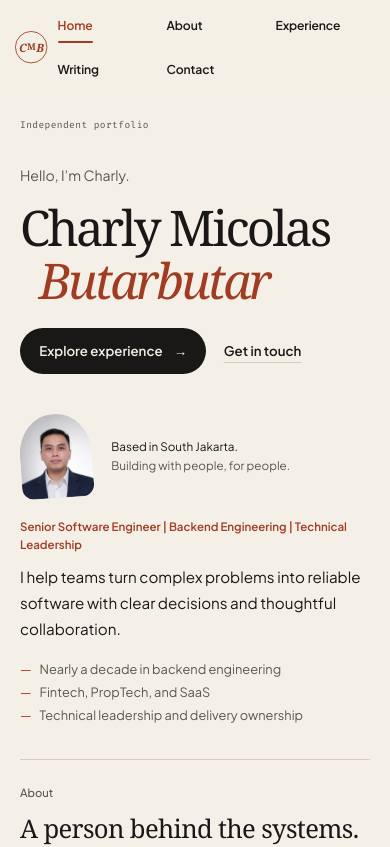
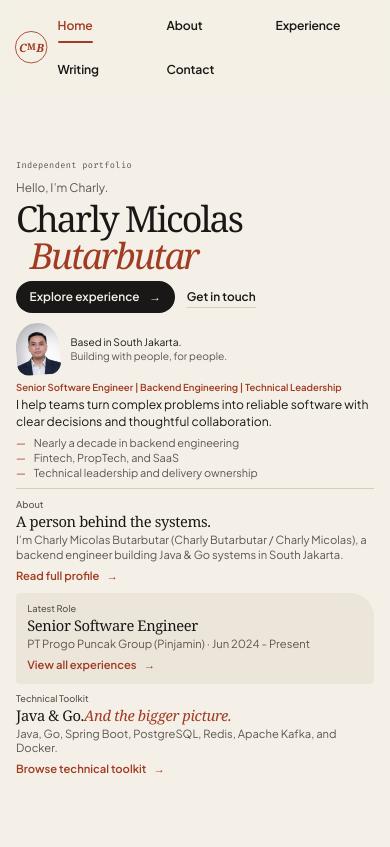
Before and after one commit to charlybutar21/charly-micolas-website, a Next.js app: page / in a window 390 px wide. Shown: the top 847 px of the page. Built offline with nearby package versions, Linux system fonts and the light colour scheme.

Commit message:
style(layout): make Home and About fit on a single screen without scrolling (#16)
Co-authored-by: Charly Micolas Butarbutar <charlymicolasbutarbutar@pinjamwinwin.com>

```diff
--- a/app/about/page.module.css
+++ b/app/about/page.module.css
@@ -1,34 +1,34 @@
 .page {
   max-width: var(--container-max);
   margin: 0 auto;
-  padding: 0 var(--page-gutter) 1.5rem;
+  padding: 0 var(--page-gutter) 1rem;
 }
 
 .overview {
   display: grid;
   grid-template-columns: minmax(15rem, 0.85fr) minmax(0, 1.75fr);
-  gap: clamp(1.5rem, 4vw, 3.5rem);
-  padding: 1.5rem 0 0;
+  gap: clamp(1.25rem, 3.5vw, 3rem);
+  padding: 1rem 0 0;
   align-items: start;
 }
 
 .profileSidebar {
   display: flex;
   flex-direction: column;
-  gap: 1rem;
-  padding: 0 1.5rem 0 0;
+  gap: 0.85rem;
+  padding: 0 1.25rem 0 0;
 }
 
 .profileCard {
   display: flex;
   flex-direction: column;
-  gap: 1rem;
+  gap: 0.75rem;
 }
 
 .imageWrapper {
   position: relative;
-  width: clamp(92px, 10vw, 120px);
-  height: clamp(92px, 10vw, 120px);
+  width: clamp(80px, 8.5vw, 104px);
+  height: clamp(80px, 8.5vw, 104px);
   padding: 3px;
   border: 1px solid var(--line);
   border-radius: 48% 48% 12px 12px;
@@ -46,32 +46,32 @@
 .profileInfo {
   display: flex;
   flex-direction: column;
-  gap: 0.4rem;
+  gap: 0.3rem;
 }
 
 .name {
   margin: 0;
   color: var(--ink);
   font-family: Georgia, 'Times New Roman', serif;
-  font-size: 1.4rem;
+  font-size: 1.3rem;
   font-weight: 400;
   letter-spacing: -0.02em;
-  line-height: 1.2;
+  line-height: 1.18;
 }
 
 .role {
   margin: 0;
   color: var(--ink);
-  font-size: 0.84rem;
+  font-size: 0.8rem;
   font-weight: 500;
-  line-height: 1.45;
+  line-height: 1.4;
 }
 
 .location {
   margin: 0;
   color: var(--muted);
   font-family: var(--font-fira-code), ui-monospace, monospace;
-  font-size: 0.7rem;
+  font-size: 0.68rem;
   letter-spacing: 0.04em;
   text-transform: uppercase;
 }
@@ -79,8 +79,8 @@
 .quickLinks {
   display: flex;
   flex-direction: column;
-  gap: 0.45rem;
-  padding-top: 0.85rem;
+  gap: 0.35rem;
+  padding-top: 0.65rem;
   border-top: 1px solid var(--line);
 }
 
@@ -89,9 +89,9 @@
   align-items: center;
   justify-content: space-between;
   gap: 0.35rem;
-  padding: 0.3rem 0;
+  padding: 0.2rem 0;
   color: var(--accent);
-  font-size: 0.83rem;
+  font-size: 0.8rem;
   font-weight: 600;
   transition:
     color 160ms ease,
@@ -105,15 +105,15 @@
 .supportingInfo {
   display: flex;
   flex-direction: column;
-  gap: 1.5rem;
+  gap: 1.1rem;
 }
 
 .bio p {
   max-width: 58ch;
-  margin: 0 0 1rem;
+  margin: 0 0 0.7rem;
   color: var(--ink);
-  font-size: 0.98rem;
-  line-height: 1.7;
+  font-size: 0.92rem;
+  line-height: 1.6;
 }
 
 .bio p:last-child {
@@ -122,11 +122,11 @@
 
 .education h2 {
   margin: 0;
-  padding-bottom: 0.65rem;
+  padding-bottom: 0.5rem;
   border-bottom: 1px solid var(--line);
   color: var(--muted);
   font-family: var(--font-fira-code), ui-monospace, monospace;
-  font-size: 0.68rem;
+  font-size: 0.66rem;
   font-weight: 600;
   letter-spacing: 0.1em;
   text-transform: uppercase;
@@ -136,7 +136,7 @@
   display: grid;
   grid-template-columns: minmax(6.5rem, 0.22fr) 1fr;
   gap: 1rem;
-  padding: 0.95rem 0;
+  padding: 0.7rem 0;
   border-bottom: 1px solid var(--line);
 }
 
@@ -148,68 +148,88 @@
 .education article > p {
   color: var(--muted);
   font-family: var(--font-fira-code), ui-monospace, monospace;
-  font-size: 0.68rem;
-  padding-top: 0.2rem;
+  font-size: 0.66rem;
+  padding-top: 0.15rem;
 }
 
 .education h3 {
   font-family: Georgia, 'Times New Roman', serif;
-  font-size: 1.2rem;
+  font-size: 1.12rem;
   font-weight: 400;
   letter-spacing: -0.015em;
 }
 
 .education h3 + p {
-  margin-top: 0.25rem;
+  margin-top: 0.2rem;
   color: var(--muted);
-  font-size: 0.84rem;
+  font-size: 0.8rem;
 }
 
 @media (max-width: 760px) {
   .page {
-    padding: 0 var(--page-gutter) 2.5rem;
+    padding: 0 1rem 0.6rem;
   }
   .overview {
     grid-template-columns: 1fr;
-    gap: 2rem;
-    padding-top: 0.5rem;
+    gap: 0.6rem;
+    padding-top: 0.45rem;
   }
   .profileSidebar {
     padding: 0;
-    gap: 1rem;
+    gap: 0.45rem;
   }
   .profileCard {
     flex-direction: row;
     align-items: center;
-    gap: 1.25rem;
+    gap: 0.75rem;
   }
   .imageWrapper {
-    width: 88px;
-    height: 104px;
-    flex: 0 0 88px;
+    width: 56px;
+    height: 64px;
+    flex: 0 0 56px;
   }
   .name {
-    font-size: 1.3rem;
+    font-size: 1.05rem;
   }
   .role {
-    font-size: 0.8rem;
+    font-size: 0.72rem;
+    line-height: 1.3;
   }
   .location {
-    font-size: 0.65rem;
+    font-size: 0.58rem;
   }
   .quickLinks {
     flex-direction: row;
     flex-wrap: wrap;
-    gap: 0.25rem 1rem;
+    gap: 0.2rem 0.75rem;
+    padding-top: 0.35rem;
   }
   .quickLink {
-    min-height: 44px;
-    font-size: 0.8rem;
+    min-height: 24px;
+    padding: 0.05rem 0;
+    font-size: 0.72rem;
+  }
+  .supportingInfo {
+    gap: 0.55rem;
   }
   .bio p {
-    font-size: 0.95rem;
+    margin: 0 0 0.45rem;
+    font-size: 0.79rem;
+    line-height: 1.42;
+  }
+  .education h2 {
+    padding-bottom: 0.35rem;
+    font-size: 0.6rem;
   }
   .education article {
     grid-template-columns: 4.5rem 1fr;
+    gap: 0.5rem;
+    padding: 0.4rem 0;
+  }
+  .education h3 {
+    font-size: 0.92rem;
+  }
+  .education h3 + p {
+    font-size: 0.72rem;
   }
 }
--- a/app/components/shared/PageIntro.module.css
+++ b/app/components/shared/PageIntro.module.css
@@ -1,27 +1,27 @@
 .intro {
-  padding: clamp(2rem, 4vh, 3rem) 0 2rem;
+  padding: clamp(1rem, 2vh, 1.6rem) 0 1.1rem;
 }
 .eyebrow {
-  margin: 0 0 1rem;
+  margin: 0 0 0.55rem;
   color: var(--muted);
   font-family: var(--font-fira-code), monospace;
-  font-size: 0.7rem;
+  font-size: 0.68rem;
   letter-spacing: 0.04em;
 }
 .content {
   display: grid;
   grid-template-columns: minmax(0, 1fr) minmax(15rem, 22rem);
-  gap: 1.5rem 3rem;
+  gap: 1rem 2.5rem;
   align-items: end;
 }
 .content h1 {
   max-width: 48rem;
   margin: 0;
   font-family: Georgia, serif;
-  font-size: clamp(3rem, 5vw, 4.6rem);
+  font-size: clamp(2.5rem, 4.2vw, 3.8rem);
   font-weight: 400;
   letter-spacing: -0.045em;
-  line-height: 1.02;
+  line-height: 1;
 }
 .content em {
   display: block;
@@ -31,22 +31,26 @@
 }
 .note {
   margin: 0;
-  padding: 0 0 0.2rem 1rem;
+  padding: 0 0 0.15rem 1rem;
   border-left: 2px solid var(--line);
   color: var(--muted);
-  font-size: 0.9rem;
-  line-height: 1.7;
+  font-size: 0.86rem;
+  line-height: 1.55;
 }
 @media (max-width: 760px) {
   .intro {
-    padding: 2rem 0 1.7rem;
+    padding: 0.65rem 0 0.55rem;
+  }
+  .eyebrow {
+    margin-bottom: 0.3rem;
+    font-size: 0.62rem;
   }
   .content {
     grid-template-columns: 1fr;
-    gap: 1.25rem;
+    gap: 0.45rem;
   }
   .content h1 {
-    font-size: clamp(2.8rem, 10vw, 4rem);
+    font-size: clamp(2rem, 8.5vw, 2.75rem);
   }
   .content em {
     display: inline;
@@ -56,5 +60,7 @@
     border: 0;
     padding: 0;
     max-width: 34rem;
+    font-size: 0.8rem;
+    line-height: 1.42;
   }
 }
--- a/app/page.module.css
+++ b/app/page.module.css
@@ -1,7 +1,7 @@
 .home {
   max-width: var(--container-max);
   margin: 0 auto;
-  padding: 1.5rem var(--page-gutter) 2.5rem;
+  padding: 0.75rem var(--page-gutter) 1rem;
 }
 .meta {
   display: flex;
@@ -9,35 +9,35 @@
   gap: 1rem;
   color: var(--muted);
   font-family: var(--font-fira-code), monospace;
-  font-size: 0.65rem;
+  font-size: 0.64rem;
   letter-spacing: 0.04em;
 }
 .hero {
   display: grid;
-  grid-template-columns: minmax(0, 1.5fr) minmax(17rem, 0.85fr);
-  gap: clamp(2rem, 5vw, 4rem);
+  grid-template-columns: minmax(0, 1.45fr) minmax(17rem, 0.9fr);
+  gap: clamp(1.5rem, 4vw, 3.25rem);
   align-items: center;
-  padding: clamp(2.5rem, 6vh, 4.5rem) 0 3rem;
+  padding: clamp(1rem, 2.4vh, 2rem) 0 1.25rem;
 }
 .headline {
   min-width: 0;
 }
 .greeting {
-  margin: 0 0 1.5rem;
+  margin: 0 0 0.6rem;
   color: var(--muted);
-  font-size: 0.88rem;
+  font-size: 0.84rem;
 }
 .hero h1 {
   margin: 0;
   font-family: Georgia, 'Times New Roman', serif;
-  font-size: clamp(3.5rem, 6.8vw, 6rem);
+  font-size: clamp(3rem, 5.6vw, 4.85rem);
   font-weight: 400;
   letter-spacing: -0.055em;
-  line-height: 0.98;
+  line-height: 0.96;
 }
 .hero h1 span {
   display: block;
-  margin: 0.1em 0 0 0.38em;
+  margin: 0.08em 0 0 0.38em;
   color: var(--accent);
   font-style: italic;
 }
@@ -45,23 +45,23 @@
   display: flex;
   align-items: center;
   flex-wrap: wrap;
-  gap: 1.5rem;
-  margin-top: 2.2rem;
+  gap: 1.25rem;
+  margin-top: 1.25rem;
 }
 .primaryAction,
 .secondaryAction {
   display: inline-flex;
-  min-height: 44px;
+  min-height: 40px;
   align-items: center;
-  gap: 0.7rem;
-  font-size: 0.83rem;
+  gap: 0.6rem;
+  font-size: 0.82rem;
   font-weight: 600;
   transition:
     background-color 180ms ease,
     color 180ms ease;
 }
 .primaryAction {
-  padding: 0.8rem 1.2rem;
+  padding: 0.6rem 1.1rem;
   border-radius: 100px;
   background: var(--ink);
   color: var(--paper);
@@ -87,26 +87,26 @@
   text-decoration-color: var(--accent);
 }
 .introduction {
-  font-size: 0.92rem;
-  line-height: 1.7;
+  font-size: 0.88rem;
+  line-height: 1.55;
 }
 .portraitNote {
   display: flex;
   align-items: center;
-  gap: 1.2rem;
-  margin-bottom: 1.4rem;
+  gap: 1rem;
+  margin-bottom: 0.75rem;
 }
 .portrait {
-  width: 88px;
-  height: 104px;
+  width: 68px;
+  height: 80px;
   object-fit: cover;
   border-radius: 48% 48% 12px 12px;
   transform: rotate(-4deg);
 }
 .portraitNote p {
   margin: 0;
-  font-size: 0.73rem;
-  line-height: 1.7;
+  font-size: 0.72rem;
+  line-height: 1.55;
 }
 .portraitNote span {
   color: var(--muted);
@@ -114,22 +114,22 @@
 .introduction strong {
   display: block;
   max-width: 28rem;
-  margin-bottom: 0.6rem;
+  margin-bottom: 0.35rem;
   color: var(--accent);
-  font-size: 0.72rem;
+  font-size: 0.7rem;
   font-weight: 600;
-  line-height: 1.6;
+  line-height: 1.45;
 }
 .lead {
   margin: 0;
 }
 .evidence {
-  margin: 1rem 0 0;
+  margin: 0.6rem 0 0;
   padding: 0;
   list-style: none;
   color: var(--muted);
-  font-size: 0.75rem;
-  line-height: 1.8;
+  font-size: 0.74rem;
+  line-height: 1.6;
 }
 .evidence li::before {
   margin-right: 0.5rem;
@@ -139,10 +139,10 @@
 .quickOverview {
   display: grid;
   grid-template-columns: 1fr 1.2fr 1fr;
-  gap: clamp(1.5rem, 3vw, 2.5rem);
+  gap: clamp(1.25rem, 2.5vw, 2rem);
   align-items: start;
   border-top: 1px solid var(--line);
-  padding-top: 1.75rem;
+  padding-top: 1.1rem;
 }
 .overviewSection {
   display: flex;
@@ -150,22 +150,22 @@
   align-items: flex-start;
 }
 .overviewSection:nth-child(2) {
-  padding: 1.5rem;
-  margin-top: -0.5rem;
+  padding: 1rem 1.2rem;
+  margin-top: -0.25rem;
   border-radius: 4px 24px 4px 4px;
   background: var(--paper-elevated);
 }
 .overviewSection h2 {
-  margin: 0 0 0.8rem;
+  margin: 0 0 0.35rem;
   color: var(--muted);
-  font-size: 0.7rem;
+  font-size: 0.68rem;
   font-weight: 500;
 }
 .overviewSection h3 {
-  margin: 0 0 0.65rem;
+  margin: 0 0 0.35rem;
   font-family: Georgia, serif;
-  font-size: clamp(1.3rem, 1.8vw, 1.6rem);
-  line-height: 1.2;
+  font-size: clamp(1.1rem, 1.5vw, 1.35rem);
+  line-height: 1.18;
   font-weight: 400;
   letter-spacing: -0.025em;
 }
@@ -173,87 +173,120 @@
   color: var(--accent);
 }
 .overviewSection p {
-  margin: 0 0 0.75rem;
+  margin: 0 0 0.45rem;
   color: var(--muted);
-  font-size: 0.8rem;
-  line-height: 1.7;
+  font-size: 0.78rem;
+  line-height: 1.5;
 }
 .textLink {
   display: inline-flex;
   align-items: center;
-  min-height: 44px;
-  gap: 0.6rem;
+  min-height: 28px;
+  gap: 0.45rem;
   color: var(--accent);
-  font-size: 0.78rem;
+  font-size: 0.76rem;
   font-weight: 600;
 }
 @media (max-width: 900px) {
   .hero {
     grid-template-columns: 1.2fr 1fr;
-    gap: 2rem;
+    gap: 1.5rem;
   }
   .hero h1 {
-    font-size: clamp(3rem, 7vw, 4.8rem);
+    font-size: clamp(2.6rem, 6vw, 4rem);
   }
   .quickOverview {
-    gap: 1.25rem;
+    gap: 1rem;
   }
 }
 @media (max-width: 760px) {
   .home {
-    padding: 1.4rem var(--page-gutter) 2.5rem;
+    padding: 0.4rem 1rem 0.5rem;
   }
   .meta {
-    font-size: 0.6rem;
+    font-size: 0.54rem;
   }
   .meta span:last-child {
     display: none;
   }
   .hero {
     grid-template-columns: 1fr;
-    gap: 2.5rem;
-    padding: 2rem 0;
+    gap: 0.6rem;
+    padding: 0.45rem 0 0.55rem;
+  }
+  .greeting {
+    margin-bottom: 0.25rem;
+    font-size: 0.74rem;
   }
   .hero h1 {
-    font-size: clamp(3rem, 12.6vw, 5rem);
-  }
-  .greeting {
-    margin-bottom: 1rem;
+    font-size: clamp(2rem, 9.2vw, 2.65rem);
   }
   .heroActions {
-    margin-top: 1.5rem;
-    gap: 1.1rem;
+    margin-top: 0.5rem;
+    gap: 0.75rem;
+  }
+  .primaryAction,
+  .secondaryAction {
+    min-height: 32px;
+    font-size: 0.74rem;
+  }
+  .primaryAction {
+    padding: 0.4rem 0.85rem;
   }
   .introduction {
     max-width: 34rem;
-    font-size: 0.95rem;
+    font-size: 0.76rem;
+    line-height: 1.38;
   }
   .portraitNote {
-    margin-bottom: 1.2rem;
+    gap: 0.65rem;
+    margin-bottom: 0.35rem;
   }
   .portrait {
-    width: 72px;
-    height: 84px;
+    width: 44px;
+    height: 52px;
+  }
+  .portraitNote p {
+    font-size: 0.64rem;
+    line-height: 1.35;
+  }
+  .introduction strong {
+    margin-bottom: 0.2rem;
+    font-size: 0.6rem;
+    line-height: 1.3;
   }
   .evidence {
-    font-size: 0.8rem;
+    margin-top: 0.3rem;
+    font-size: 0.68rem;
+    line-height: 1.38;
   }
   .quickOverview {
     grid-template-columns: 1fr;
-    gap: 1.6rem;
-    padding-top: 1.5rem;
+    gap: 0.45rem;
+    padding-top: 0.5rem;
   }
   .overviewSection:nth-child(2) {
     margin: 0;
-    padding: 1.5rem;
+    padding: 0.5rem 0.7rem;
+  }
+  .overviewSection h2 {
+    margin-bottom: 0.1rem;
+    font-size: 0.58rem;
   }
   .overviewSection h3 {
-    font-size: 1.6rem;
+    margin-bottom: 0.1rem;
+    font-size: 0.92rem;
+  }
+  .overviewSection h3 br {
+    display: none;
   }
   .overviewSection p {
-    font-size: 0.9rem;
+    margin-bottom: 0.15rem;
+    font-size: 0.7rem;
+    line-height: 1.32;
   }
   .textLink {
-    font-size: 0.85rem;
+    min-height: 22px;
+    font-size: 0.7rem;
   }
 }
```
Also changed, not shown: 1 other file (tests, documents, lock files or other folders).
